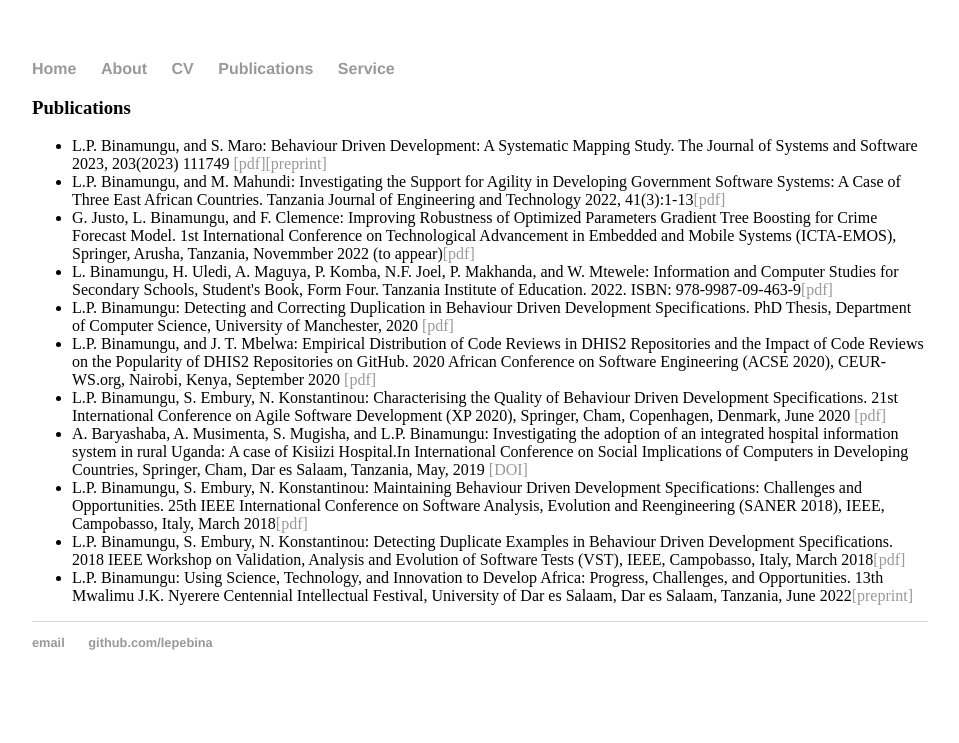
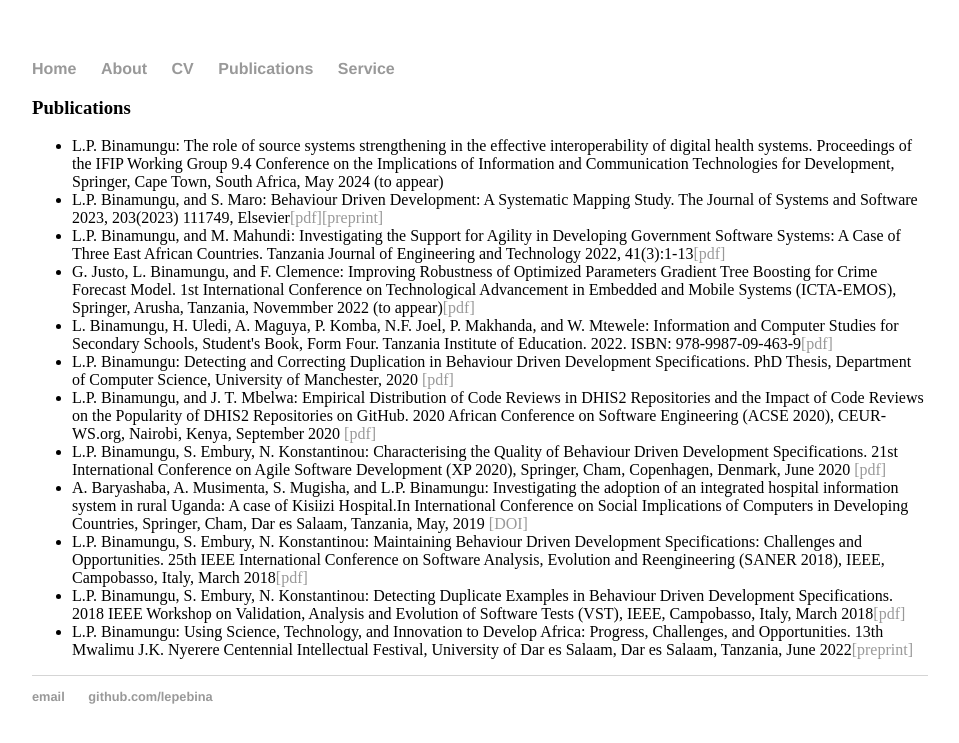
Before and after one commit to lepebina/lepebina.github.io, a Jekyll site: the page built from publications.html, in a window 1280 px wide. Shown: the top 743 px of the page, without its empty margins (160-1119 px from the left). Built offline with Jekyll 4.4.1, drawn with Linux system fonts in a browser that asks for light colours.

Commit message:
Update publications.html

```diff
--- a/publications.html
+++ b/publications.html
@@ -5,7 +5,8 @@ title: Leonard Peter Binamungu
 <div class="blurb">
 	<h3>Publications</h3>
 	              <ul>
-			       <li>L.P. Binamungu, and S. Maro: Behaviour Driven Development: A Systematic Mapping Study. The Journal of Systems and Software 2023, 203(2023) 111749 <a href="https://www.sciencedirect.com/science/article/abs/pii/S0164121223001449">[pdf]</a><a href="https://arxiv.org/pdf/2305.05567.pdf">[preprint]</a></li>
+			      <li>L.P. Binamungu: The role of source systems strengthening in the effective interoperability of digital health systems. Proceedings of the IFIP Working Group 9.4 Conference on the Implications of Information and Communication Technologies for Development, Springer, Cape Town, South Africa, May 2024 (to appear)</li>
+			      <li>L.P. Binamungu, and S. Maro: Behaviour Driven Development: A Systematic Mapping Study. The Journal of Systems and Software 2023, 203(2023) 111749, Elsevier<a href="https://www.sciencedirect.com/science/article/abs/pii/S0164121223001449">[pdf]</a><a href="https://arxiv.org/pdf/2305.05567.pdf">[preprint]</a></li>
 			      <li>L.P. Binamungu, and M. Mahundi: Investigating the Support for Agility in Developing Government Software Systems: A Case of Three East African Countries. Tanzania Journal of Engineering and Technology 2022, 41(3):1-13<a href="https://tjet.udsm.ac.tz/index.php/tjet/article/view/839/652">[pdf]</a></li>
 			      <li>G. Justo, L. Binamungu, and F. Clemence: Improving Robustness of Optimized Parameters Gradient Tree Boosting for Crime Forecast Model. 1st International Conference on Technological Advancement in Embedded and Mobile Systems (ICTA-EMOS), Springer, Arusha, Tanzania, Novemmber 2022 (to appear)<a href="http://oops.uni-oldenburg.de/5511/1/20221117_book-of-abstracts_.pdf">[pdf]</a></li>
 			      <li>L. Binamungu, H. Uledi, A. Maguya, P. Komba, N.F. Joel, P. Makhanda, and W. Mtewele: Information and Computer Studies for Secondary Schools, Student's Book, Form Four. Tanzania Institute of Education. 2022. ISBN: 978-9987-09-463-9<a href="https://online.fliphtml5.com/rwbnv/ydyg/#p=1">[pdf]</a></li>
```
